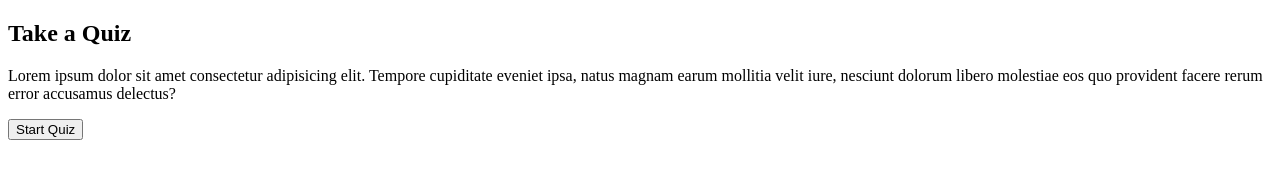
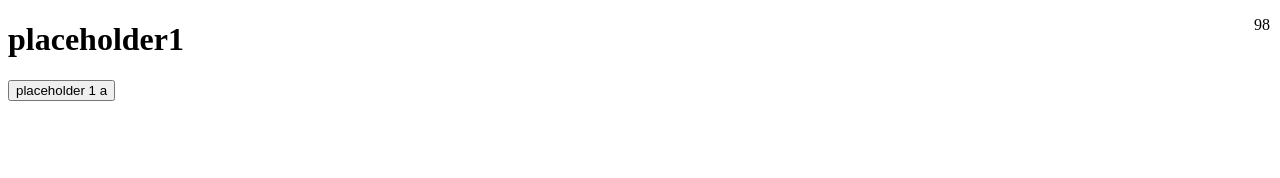
Before and after one commit to bhfreeman/code-quiz-homework, a plain HTML site: page index.html in a window 1280 px wide. Both pictures are taken after a click on the button "Start Quiz". Drawn offline with Linux system fonts and the light colour scheme.

Commit message:
nightly commit, added array of placeholder questions, some html with corresponding js var and some quiz functionality

```diff
--- a/assets/css/styles.css
+++ b/assets/css/styles.css
@@ -0,0 +1,5 @@
+#timer {
+    position: fixed;
+    top: 0;
+    right: 10px;
+}
--- a/assets/scripts/app.js
+++ b/assets/scripts/app.js
@@ -11,23 +11,62 @@
 // SO THAT I can gauge my progress compared to my peers
 // Acceptance Criteria
 // GIVEN I am taking a code quiz
-var timer = document.querySelector("#timer");
-var startBtn = document.querySelector("#startBtn");
-var startContainer = document.querySelector("#start-container");
+var timer = document.getElementById("timer");
+var startBtn = document.getElementById("startBtn");
+var startContainer = document.getElementById("start-container");
+var answerContainer = document.querySelector("#answer-container");
+var questionContainer = document.querySelector("#question-container");
 
 var time = 100;
+var questions = [
+    {
+        question: "placeholder1",
+        answers: ["placeholder 1 a", "placeholder 1 b", "placeholder 1 c", "placeholder 1 d"],
+        correct: "placeholder1 d"
+    },
+    {
+        question: "placeholder 2",
+        answers: ["placeholder 2 a", "placeholder 2 b", "placeholder 2 c", "placeholder 2 d"],
+        correct: "placeholder 2 a"
+    },
+    {
+        question: "placeholder 3",
+        answers: ["placeholder 3 a", "placeholder 3 b", "placeholder 3 c", "placeholder 3 d"],
+        correct: "placeholder 3 d"
+    },
+    {
+        question: "placeholder 4",
+        answers: ["placeholder 4 a", "placeholder 4 b", "placeholder 4 c", "placeholder 4 d"],
+        correct: "placeholder 4 d"
+    },
+    {
+        question: "placeholder 5",
+        answers: ["placeholder 5 a", "placeholder 5 b", "placeholder 5 c", "placeholder 5 d"],
+        correct: "placeholder 5 d"
+    }
+]
 
 // WHEN I click the start button
-startBtn.addEventListener("click", function() {
-    // THEN a timer starts and I am presented with a question
+startBtn.addEventListener("click", function(e) {
+    // THEN a timer starts
+    console.log(e);
     timer.textContent= time;
     setInterval(function() {
         time--;
-        timer.textContent= time;
-    }, 1000)
+        timer.textContent = time;
+    }, 1000);
     // hide the starting container
-    startContainer
+    startContainer.style.display = "none";
+    // I am presented with a question
+    questionContainer.textContent = questions[0].question;
+    var questionBtn = document.createElement("button");
+    questionBtn.textContent = questions[0].answers[0];
+    answerContainer.append(questionBtn);
+
 });
+
+
+
 
 
 // WHEN I answer a question
--- a/index.html
+++ b/index.html
@@ -5,6 +5,7 @@
     <meta http-equiv="X-UA-Compatible" content="IE=edge">
     <meta name="viewport" content="width=device-width, initial-scale=1.0">
     <title>Code Quiz</title>
+    <link rel="stylesheet" href="./assets/css/styles.css">
 </head>
 <body>
     <section class= "main-container" id="start-container">
@@ -13,8 +14,10 @@
         <button id="startBtn">Start Quiz</button>
     </section>
     <div class= "main-container" id="quiz-container">
-        <h1 id="timer"></h1>
+        <p id="timer"></p>
+        <h1 id="question-container"></h1>
+        <div id="answer-container"></div>
     </div>
-
+    <script src="./assets/scripts/app.js"></script>
 </body>
 </html>
```
